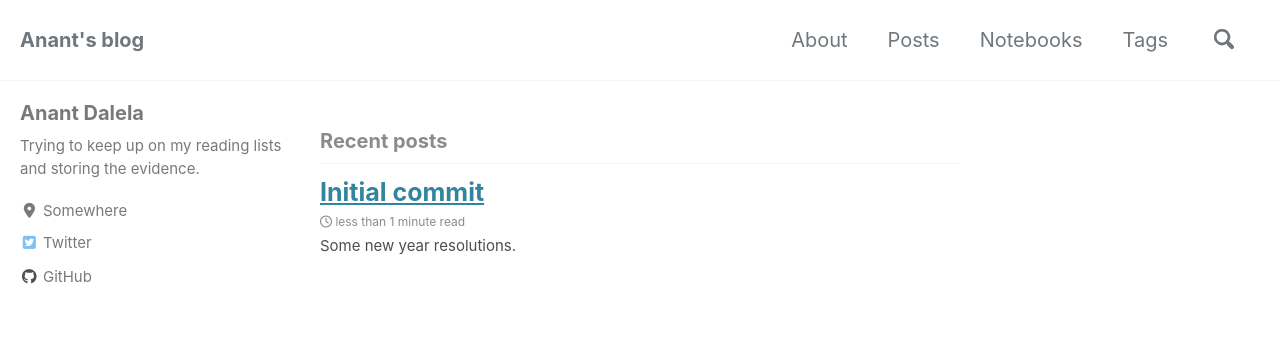
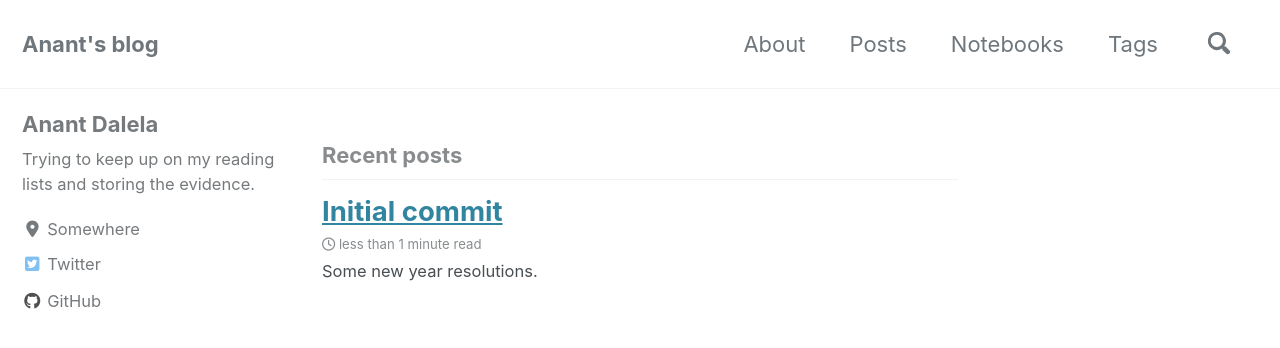
Before and after one commit to anantd/mm-blog, a Jekyll site: the page built from index.html, in a window 1280 px wide and 900 px high. Shown: the top 348 px of the window. Built offline with Jekyll 4.4.1, drawn with Linux system fonts in a browser that asks for light colours; cached includes are drawn as plain includes; nearby versions of some CDN libraries; the list of posts is cut into pages by our own code.

Commit message:
updated font sizing

```diff
--- a/assets/css/main.scss
+++ b/assets/css/main.scss
@@ -11,14 +11,14 @@ html {
     font-size: 14px; // change to whatever
 
     @include breakpoint($medium) {
-      font-size: 16px; // change to whatever
+      font-size: 18px; // change to whatever
     }
 
     @include breakpoint($large) {
-      font-size: 18px; // change to whatever
+      font-size: 20px; // change to whatever
     }
 
     @include breakpoint($x-large) {
-      font-size: 20px; // change to whatever
+      font-size: 22px; // change to whatever
     }
   }
```
